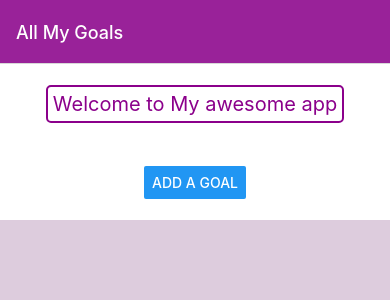
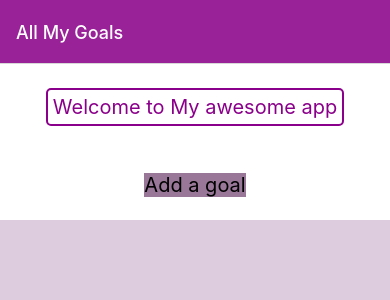
Before and after one commit to y1j1ng/CS5520, a React Native app: screen /Home in a window 390 px wide. Shown: the top 300 px of the page. Built offline with nearby package versions, Linux system fonts and the light colour scheme.

Commit message:
changed the delete button to pressableButton

```diff
--- a/components/GoalItem.js
+++ b/components/GoalItem.js
@@ -23,7 +23,10 @@
         android_ripple={{ color: "#e9e" }}
       >
         <Text style={styles.text}>{goalObj.text}</Text>
-        <Button color="black" title="X" onPress={deleteHandler} />
+        <PressableButton onPressFunction={deleteHandler}>
+          <Text>X</Text>
+        </PressableButton>
+        {/* <Button color="black" title="X" onPress={deleteHandler} /> */}
       </Pressable>
     </View>
   );
--- a/components/Home.js
+++ b/components/Home.js
@@ -13,6 +13,7 @@
 import { useState } from "react";
 import Input from "./Input";
 import GoalItem from "./GoalItem";
+import PressableButton from "./PressableButton";
 
 export default function Home({ navigation }) {
   const appName = "My awesome app";
@@ -68,7 +69,13 @@
         <StatusBar style="auto" />
 
         <Header name={appName} version={2} />
-        <Button title="Add a goal" onPress={() => setIsModalVisible(true)} />
+        {/* <Button title="Add a goal" onPress={() => setIsModalVisible(true)} /> */}
+        <PressableButton
+          customStyle={styles.addButton}
+          onPressFunction={() => setIsModalVisible(true)}
+        >
+          <Text style={{ fontSize: 20 }}>Add a goal</Text>
+        </PressableButton>
         <Input
           inputHandler={receiveInput}
           modalVisible={isModalVisible}
@@ -119,4 +126,7 @@
     alignItems: "center",
   },
   bottomView: { flex: 4, backgroundColor: "#dcd" },
+  addButton: {
+    backgroundColor: "#979",
+  },
 });
--- /dev/null
+++ b/components/PressableButton.js
@@ -0,0 +1,30 @@
+import { Pressable, StyleSheet, Text, View } from "react-native";
+import React from "react";
+
+export default function PressableButton({
+  customStyle,
+  onPressFunction,
+  children,
+}) {
+  return (
+    <Pressable
+      style={({ pressed }) => [
+        styles.defaultStyle,
+        customStyle,
+        pressed && styles.press,
+      ]}
+      onPress={onPressFunction}
+    >
+      {children}
+    </Pressable>
+  );
+}
+
+const styles = StyleSheet.create({
+  defaultStyle: {
+    backgroundColor: "#aaa",
+  },
+  press: {
+    backgroundColor: "white",
+  },
+});
```
